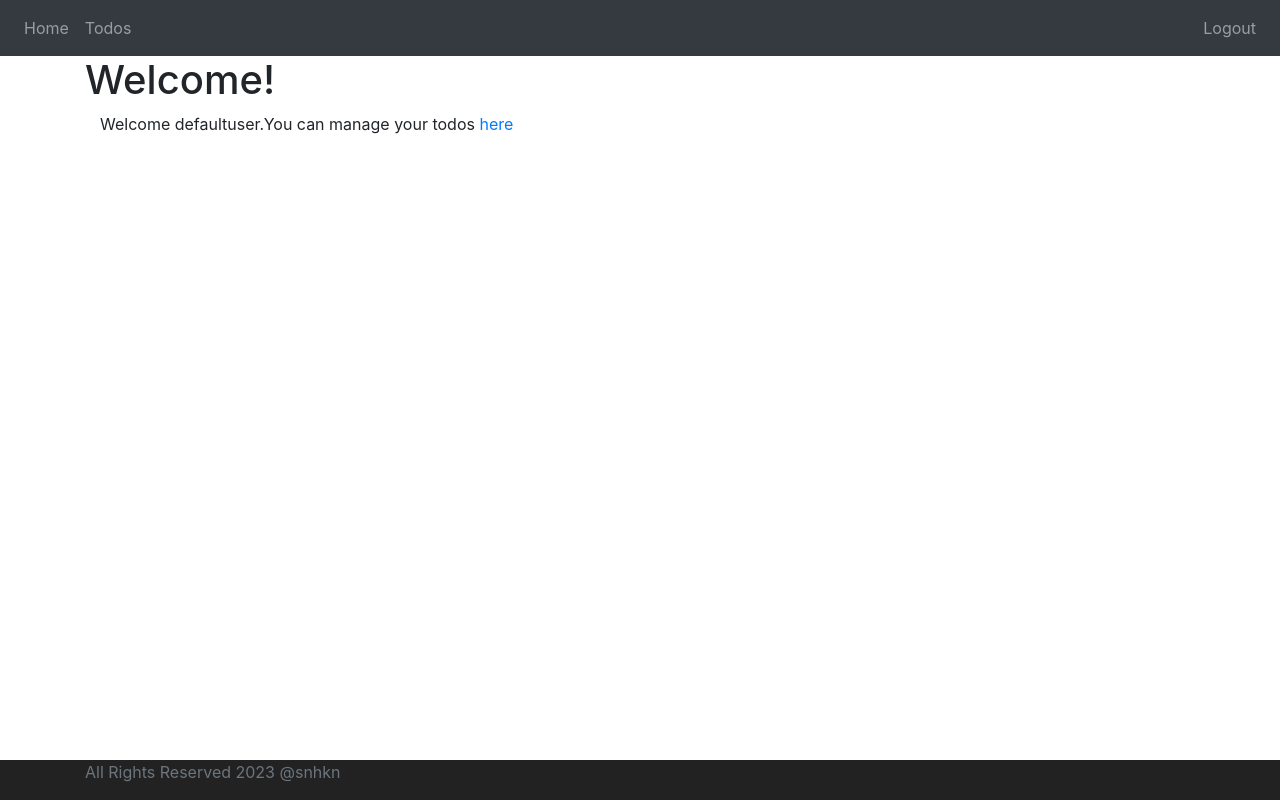
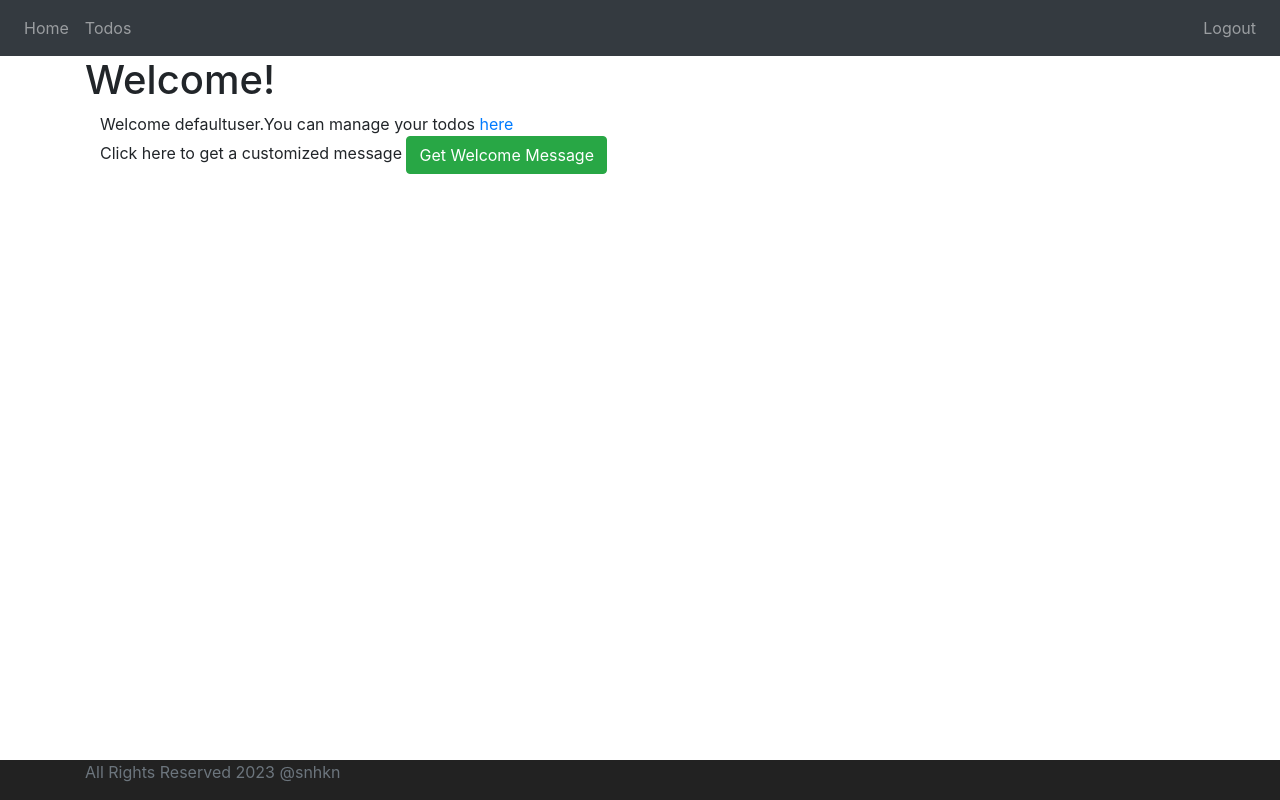
Before and after one commit to snhkn/todoApp, an Angular app: page /welcome/defaultuser in a window 1280 px wide. Built offline with nearby package versions, Linux system fonts and the light colour scheme; sample sign-in values are in the browser's storage.

Commit message:
Create data service to connect to RESTful API

```diff
--- /dev/null
+++ b/src/app/service/data/welcome-data.service.ts
@@ -0,0 +1,13 @@
+import { Injectable } from '@angular/core';
+
+@Injectable({
+  providedIn: 'root'
+})
+export class WelcomeDataService {
+
+  constructor() { }
+
+  executeHelloWorldBeanService(){
+    console.log("Execute HelloWorldBeanService")
+  }
+}
--- a/src/app/welcome/welcome.component.html
+++ b/src/app/welcome/welcome.component.html
@@ -1,4 +1,8 @@
 <h1>Welcome!</h1>
 <div class="container">
-Welcome {{name}}.You can manage your todos <a routerLink="/todos">here</a>
+    Welcome {{name}}.You can manage your todos <a routerLink="/todos">here</a>
 </div>
+<div class="container">
+    Click here to get a customized message
+    <button (click)="getWelcomeMessage()" class="btn btn-success">Get Welcome Message</button>
+</div>
--- a/src/app/welcome/welcome.component.ts
+++ b/src/app/welcome/welcome.component.ts
@@ -1,5 +1,6 @@
 import { Component, OnInit } from '@angular/core';
 import { ActivatedRoute } from '@angular/router';
+import { WelcomeDataService } from '../service/data/welcome-data.service';
 
 @Component({
   selector: 'app-welcome',
@@ -11,11 +12,16 @@
   name = ''
   //ActivatedRoute
   constructor(
-    private route : ActivatedRoute
+    private route : ActivatedRoute,
+    private service : WelcomeDataService
   ){}
 
   ngOnInit(): void {
     //console.log(this.route.snapshot.params['name'])
     this.name = this.route.snapshot.params['name'];
   }
+
+  getWelcomeMessage(){
+    this.service.executeHelloWorldBeanService();
+  }
 }
```
Also changed, not shown: 1 other file (tests, documents, lock files or other folders).
